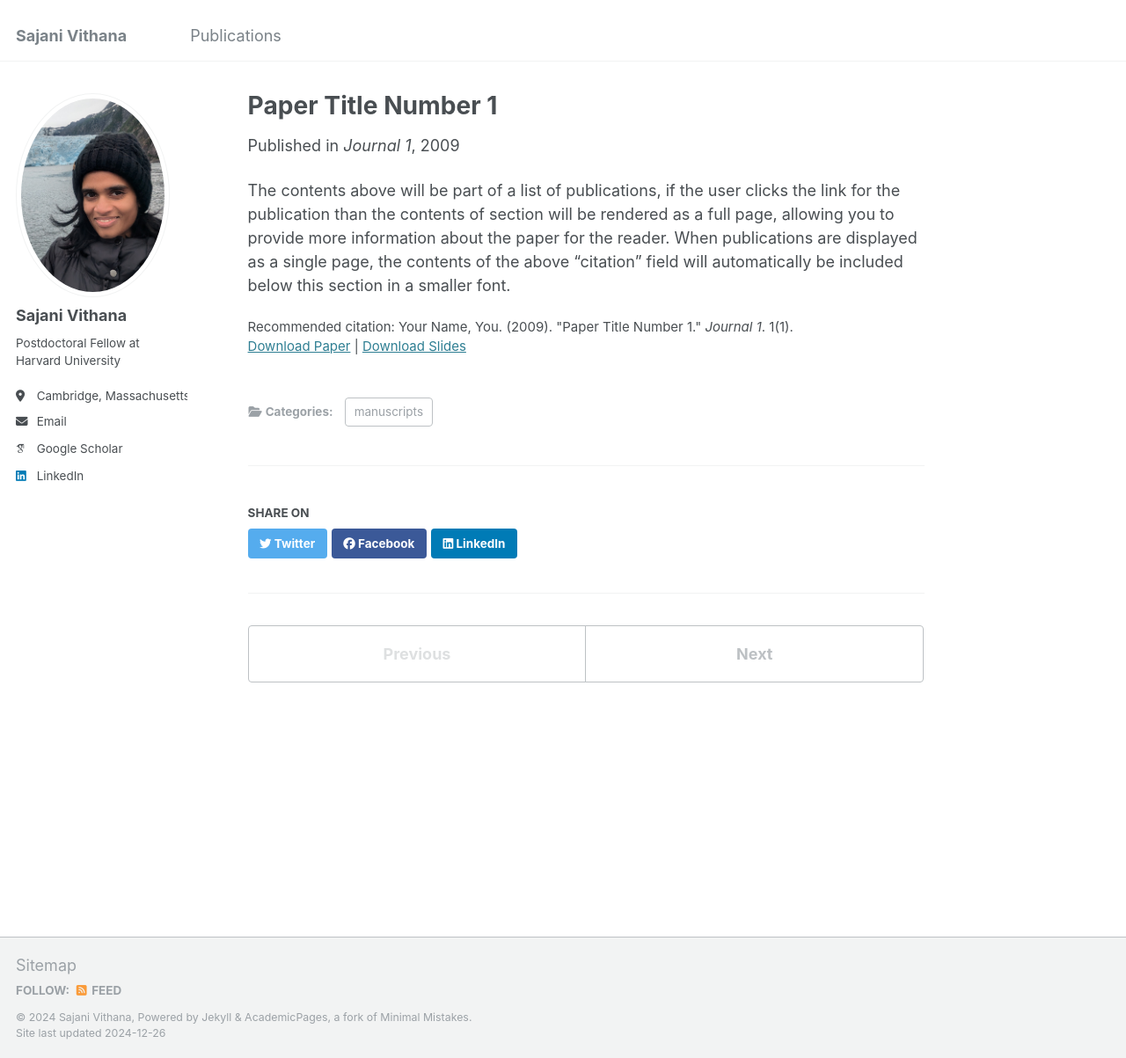
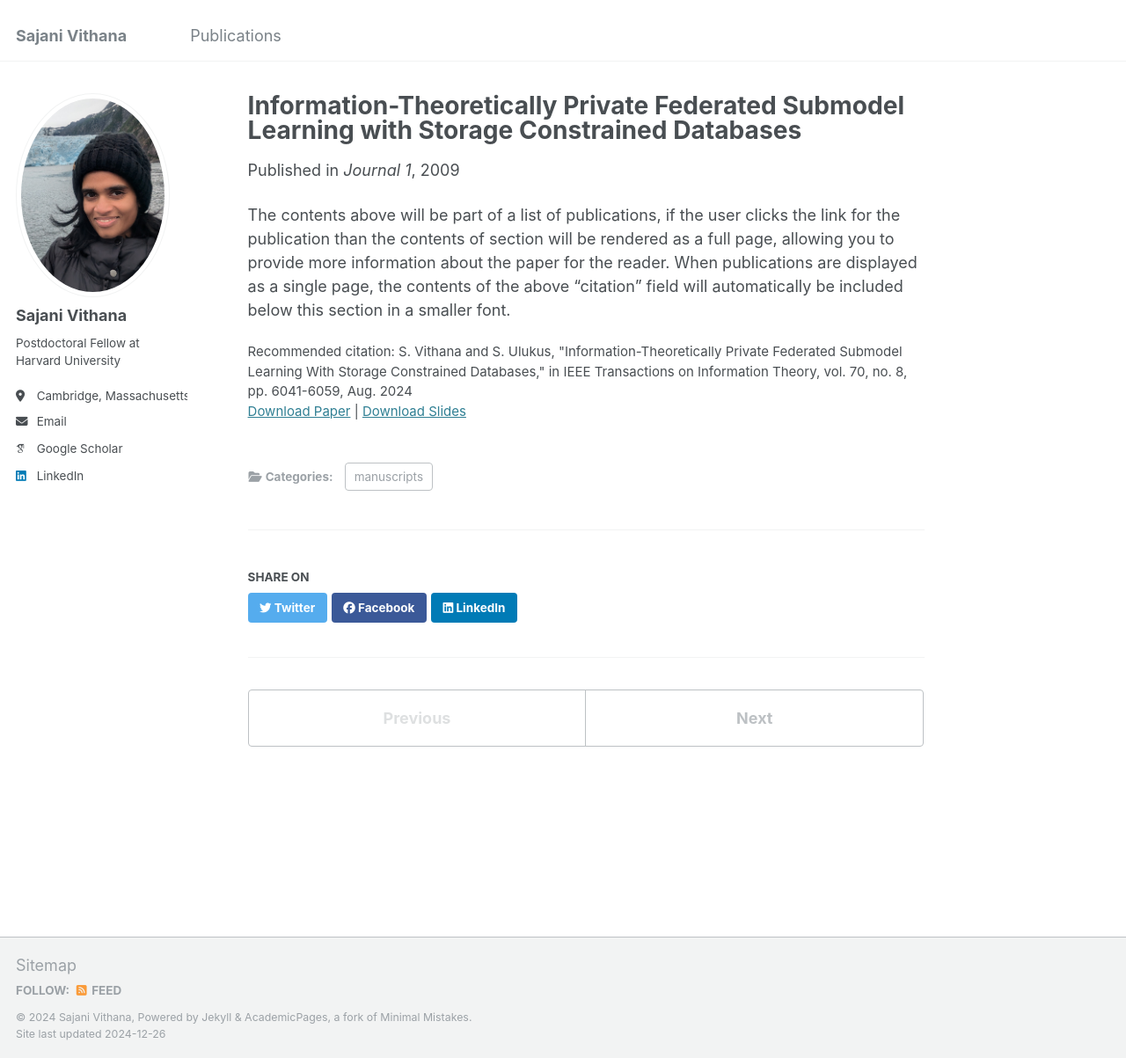
Before and after one commit to sajani-vithana/sajani-vithana.github.io, a Jekyll site: the page built from _publications/2009-10-01-paper-title-number-1.md, in a window 1280 px wide and 1203 px high. Shown: the whole window at 88% size. Built offline with Jekyll 4.4.1, drawn with Linux system fonts in a browser that asks for light colours; some web fonts are replaced.

Commit message:
Update 2009-10-01-paper-title-number-1.md

```diff
--- a/_publications/2009-10-01-paper-title-number-1.md
+++ b/_publications/2009-10-01-paper-title-number-1.md
@@ -1,5 +1,5 @@
 ---
-title: "Paper Title Number 1"
+title: "Information-Theoretically Private Federated Submodel Learning with Storage Constrained Databases"
 collection: publications
 category: manuscripts
 permalink: /publication/2009-10-01-paper-title-number-1
@@ -8,7 +8,7 @@ date: 2009-10-01
 venue: 'Journal 1'
 slidesurl: 'http://academicpages.github.io/files/slides1.pdf'
 paperurl: 'http://academicpages.github.io/files/paper1.pdf'
-citation: 'Your Name, You. (2009). &quot;Paper Title Number 1.&quot; <i>Journal 1</i>. 1(1).'
+citation: 'S. Vithana and S. Ulukus, "Information-Theoretically Private Federated Submodel Learning With Storage Constrained Databases," in IEEE Transactions on Information Theory, vol. 70, no. 8, pp. 6041-6059, Aug. 2024'
 ---
 
 The contents above will be part of a list of publications, if the user clicks the link for the publication than the contents of section will be rendered as a full page, allowing you to provide more information about the paper for the reader. When publications are displayed as a single page, the contents of the above "citation" field will automatically be included below this section in a smaller font.
```
